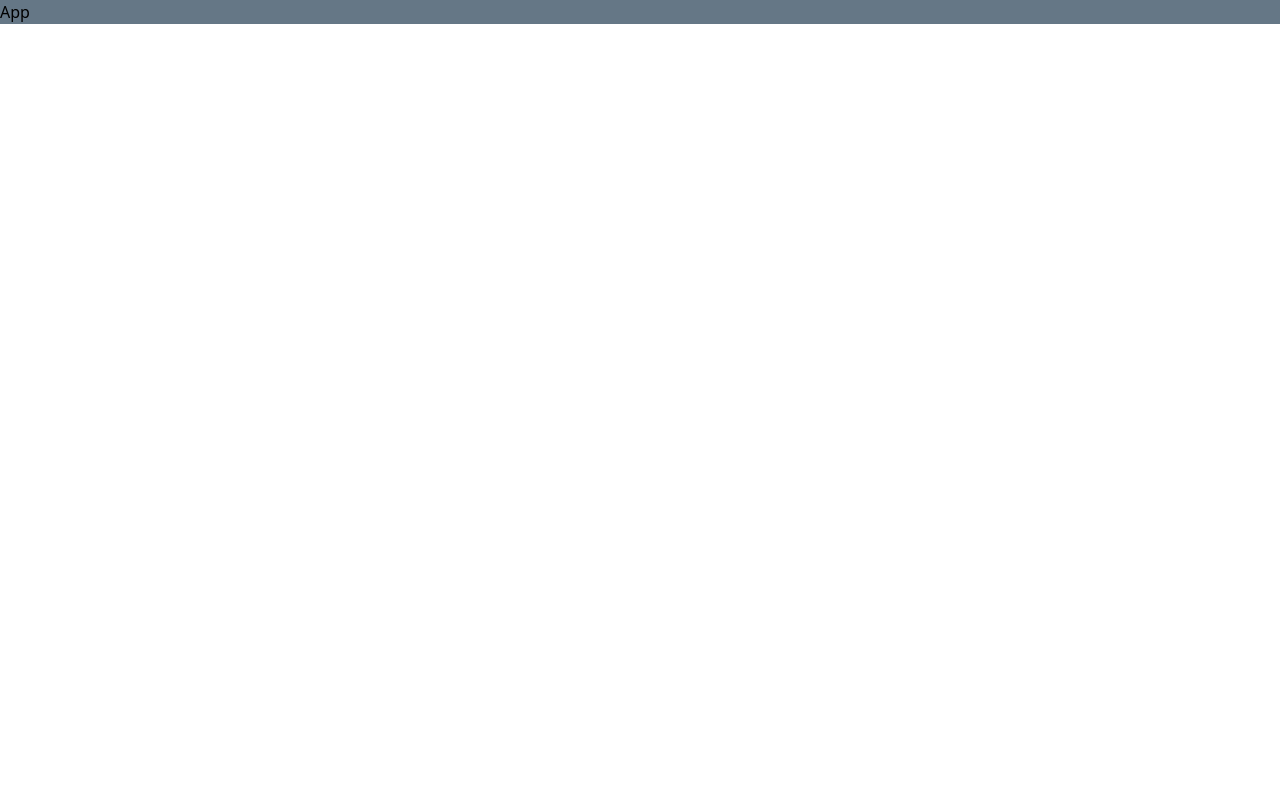
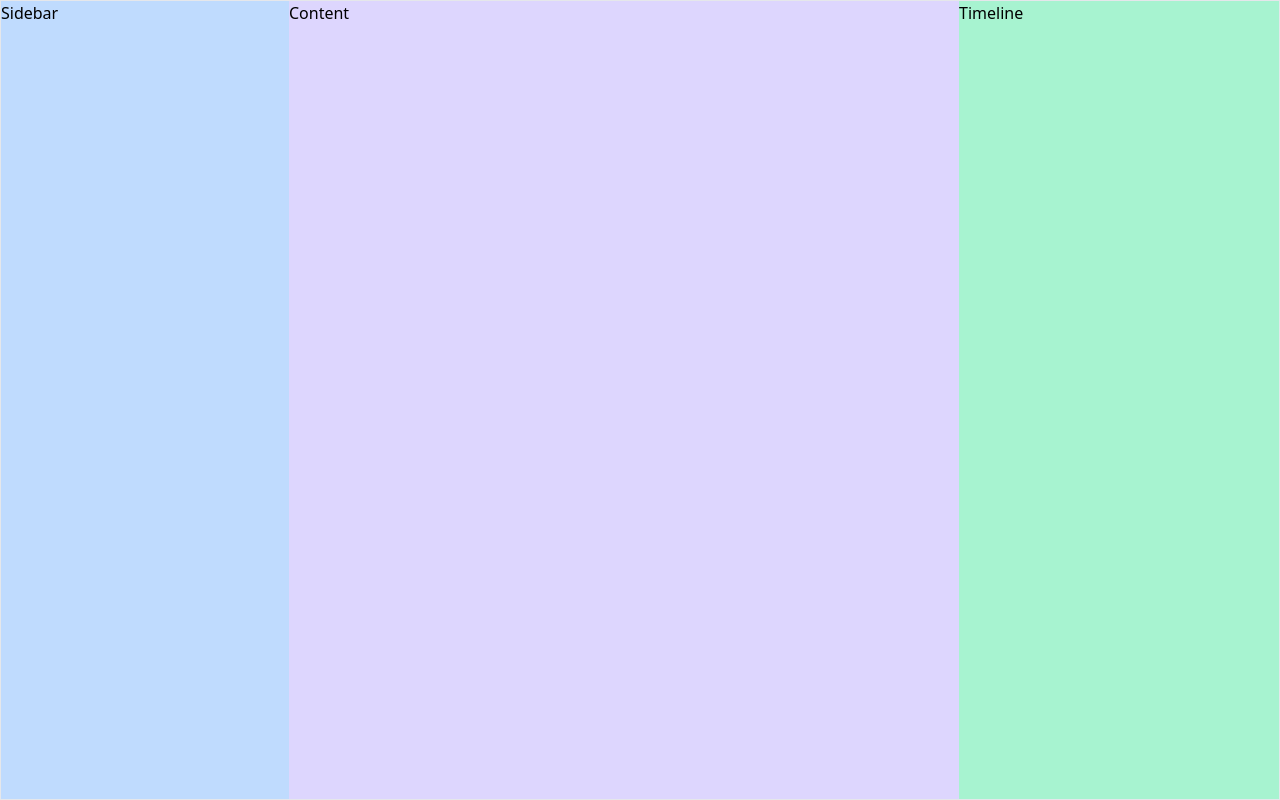
Before and after one commit to onemliceyda/twitter-clone, a React (Create React App) app: page / in a window 1280 px wide. Built offline with nearby package versions, Linux system fonts and the light colour scheme.

Commit message:
layout created

```diff
--- a/src/App.js
+++ b/src/App.js
@@ -1,10 +1,17 @@
 import React from 'react'
+import Container from './layout/Container'
+import Content from './layout/Content'
+import Widget from './layout/Widget'
+import Sidebar from './layout/Sidebar'
+
 
 const App = () => {
   return (
-    <div>
-      <h1 className="bg-gray-dark">App</h1>
-    </div>
+    <Container>
+      <Sidebar />
+      <Content />
+      <Widget />
+    </Container>
   )
 }
 
--- /dev/null
+++ b/src/layout/Container.js
@@ -0,0 +1,11 @@
+import React from 'react'
+
+const Container = ({ children }) => {
+    return (
+        <div className="flex min-h-screen max-w-7xl mx-auto border ">
+            {children}
+        </div>
+    )
+}
+
+export default Container;
--- /dev/null
+++ b/src/layout/Content.js
@@ -0,0 +1,11 @@
+import React from 'react'
+
+const Content = () => {
+    return (
+        <main className='flex-1 bg-purple-200'>
+            <h1>Content</h1>
+        </main>
+    )
+}
+
+export default Content;
--- /dev/null
+++ b/src/layout/Sidebar.js
@@ -0,0 +1,11 @@
+import React from 'react'
+
+const Sidebar = () => {
+    return (
+        <div className='w-72 bg-blue-200' >
+            <h1>Sidebar</h1>
+        </div>
+    )
+}
+
+export default Sidebar;
--- /dev/null
+++ b/src/layout/Widget.js
@@ -0,0 +1,11 @@
+import React from 'react'
+
+const Widget = () => {
+    return (
+        <aside className='bg-green-200 w-80 '>
+            <h1>Timeline</h1>
+        </aside>
+    )
+}
+
+export default Widget;
```
